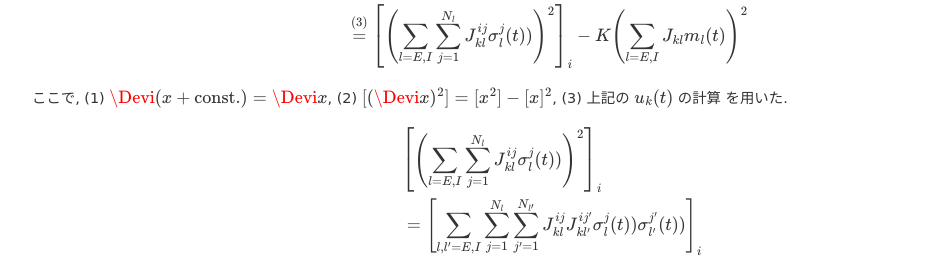
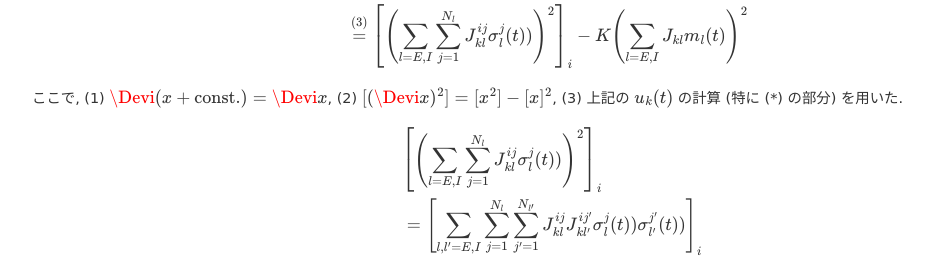
Before and after one commit to tkf/balance-tutorial-ja, a Sphinx documentation site: the page built from source/binary_network/fluctuations_of_input.rst, in a window 1280 px wide and 900 px high, scrolled down 2039 px. Shown: the part 170-431 px from the top of the window, without its empty margins (88-1016 px from the left). Built offline with Sphinx 7.4.7, drawn with Linux system fonts in a browser that asks for light colours; formulas are drawn with MathJax 3.

Commit message:
Minor fix

```diff
--- a/source/binary_network/fluctuations_of_input.rst
+++ b/source/binary_network/fluctuations_of_input.rst
@@ -206,7 +206,7 @@
 ここで,
 (1) :math:`\Devi(x + \text{const.}) = \Devi x`,
 (2) :math:`[(\Devi x)^2] = [x^2] - [x]^2`,
-(3) 上記の :math:`u_k(t)` の計算
+(3) 上記の :math:`u_k(t)` の計算 (特に (*) の部分)
 を用いた.
 
 
```
